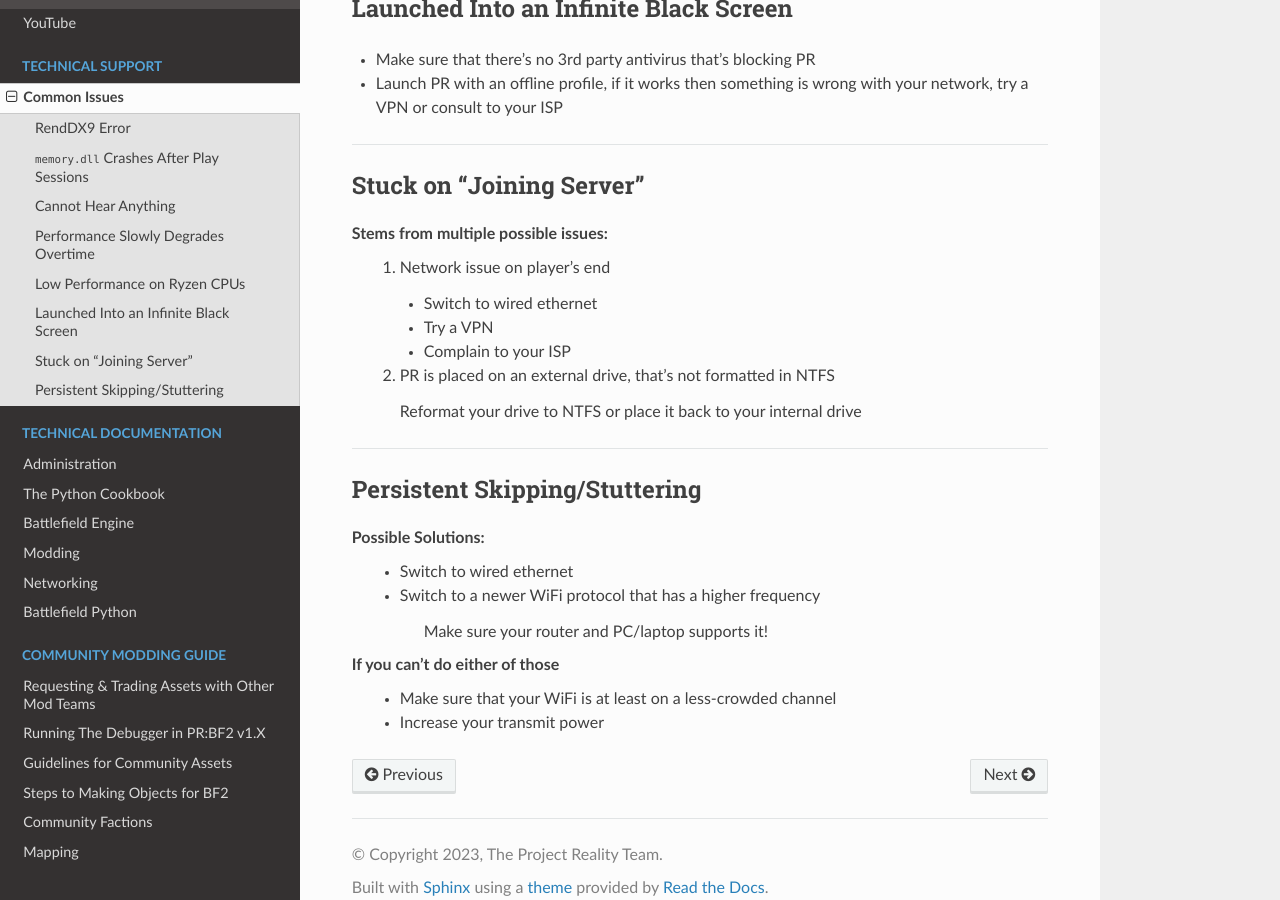
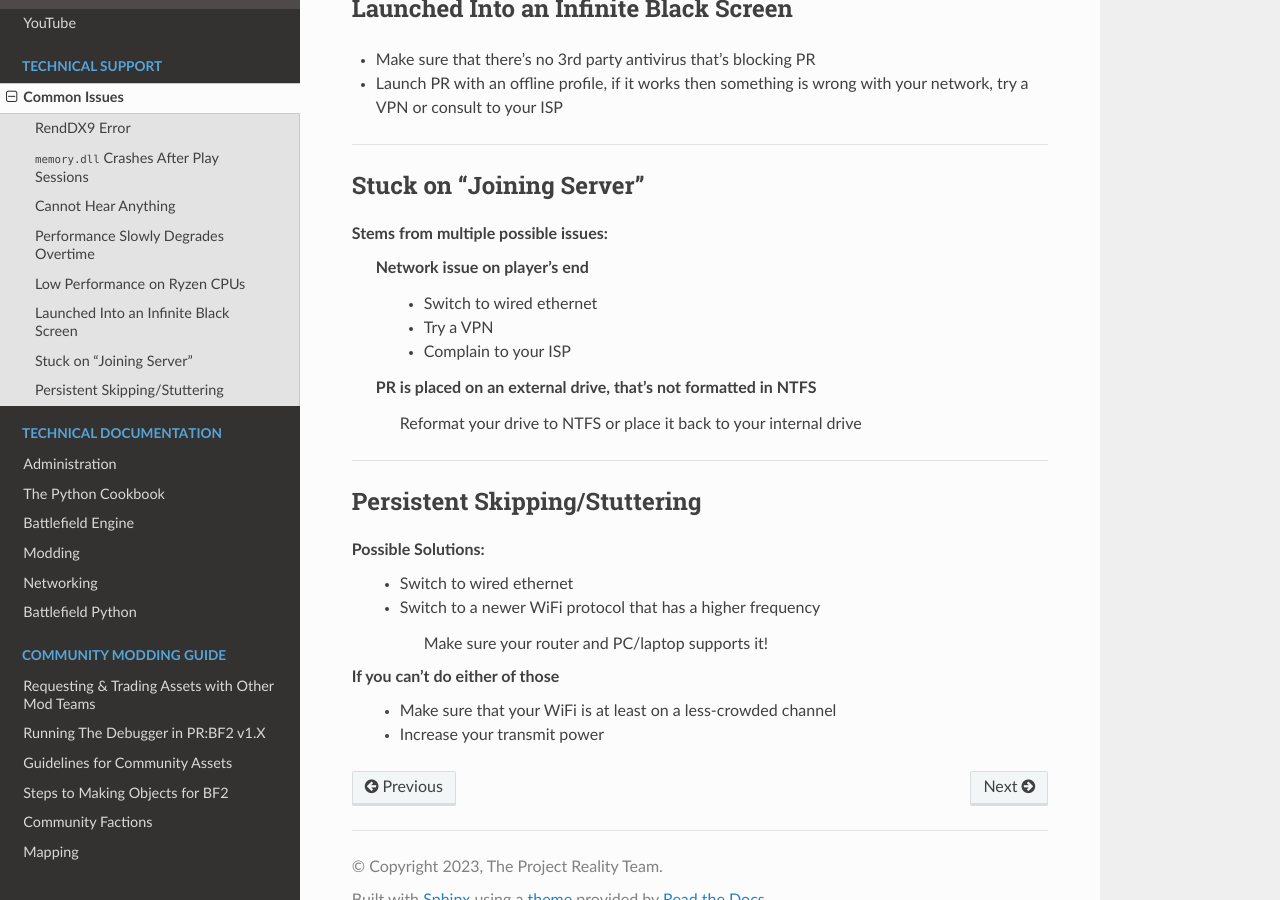
Before and after one commit to papadanku/RealityDocs, a Sphinx documentation site: the page built from docs/source/support/common_issues.rst, in a window 1280 px wide and 900 px high, scrolled down 1742 px. Built offline with Sphinx 7.4.7 and the Read the Docs theme 2.0.0, drawn with Linux system fonts in a browser that asks for light colours.

```diff
--- a/docs/source/support/common_issues.rst
+++ b/docs/source/support/common_issues.rst
@@ -86,20 +86,18 @@ Stuck on "Joining Server"
 -------------------------
 
 Stems from multiple possible issues:
-   #. Network issue on player's end
-
+   Network issue on player's end
       - Switch to wired ethernet
       - Try a VPN
       - Complain to your ISP
 
-   #. PR is placed on an external drive, that's not formatted in NTFS
-
+   PR is placed on an external drive, that's not formatted in NTFS
       Reformat your drive to NTFS or place it back to your internal drive
 
 ----
 
 Persistent Skipping/Stuttering
------------------------------
+------------------------------
 
 Possible Solutions:
    - Switch to wired ethernet
```
